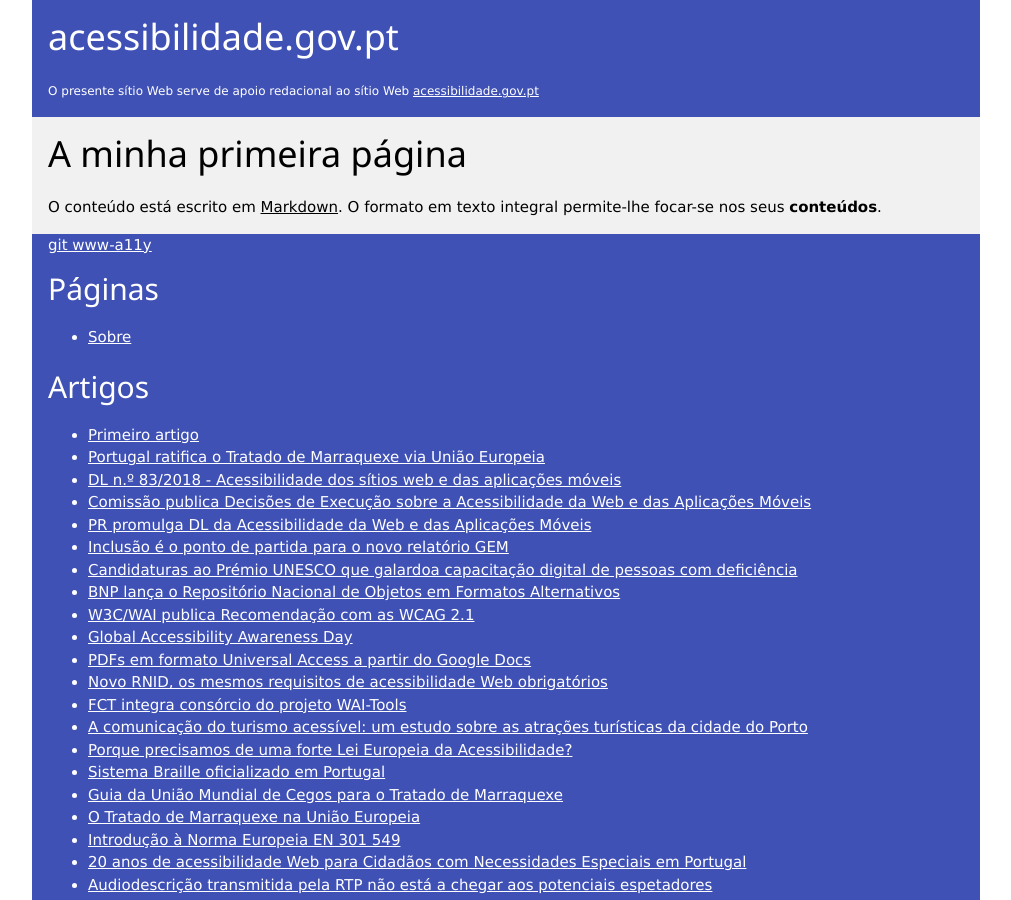
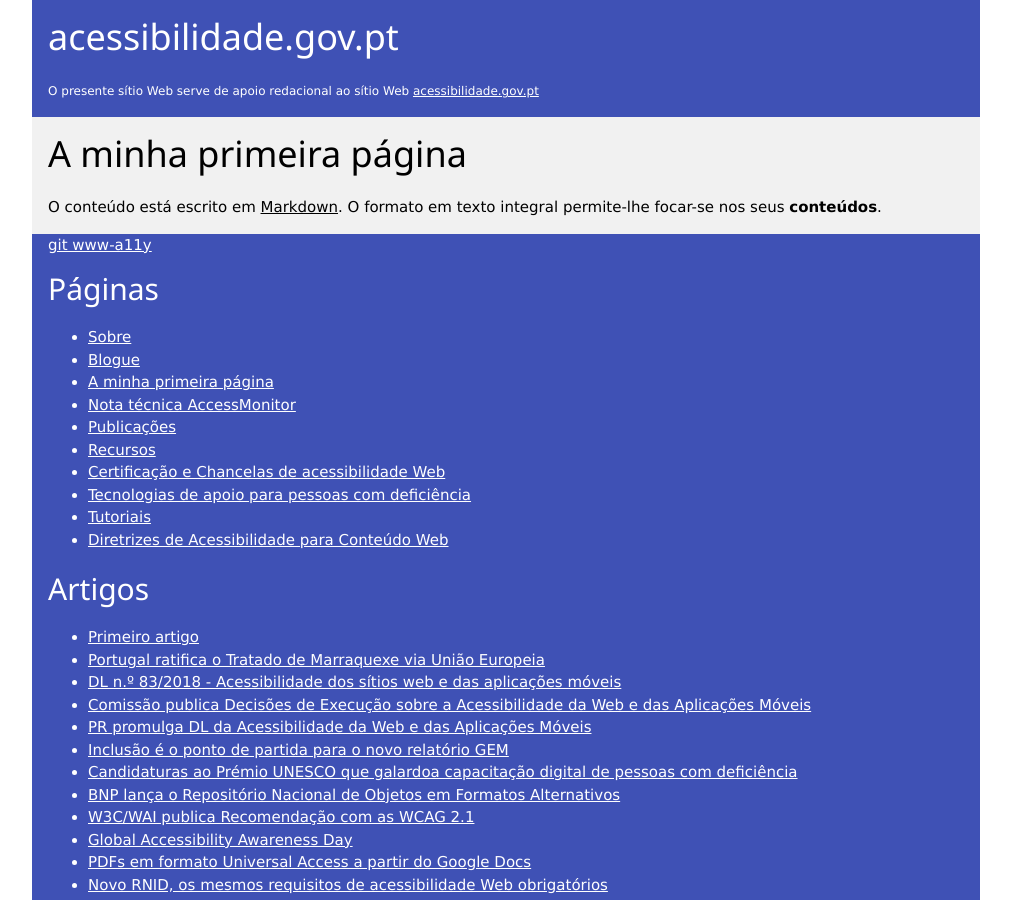
Before and after one commit to jorgeponto/www-a11y, a Jekyll site: the page built from index.md, in a window 1280 px wide and 900 px high. Shown: the whole window, without its empty margins (134-1145 px from the left). Built offline with Jekyll 4.4.1, drawn with Linux system fonts in a browser that asks for light colours.

Commit message:
Update default.html

```diff
--- a/_layouts/default.html
+++ b/_layouts/default.html
@@ -20,7 +20,9 @@
       <h2 id="site">Páginas</h2>
     <nav aria-labelledby="site">
       <ul>
-        <li><a href="/www-a11y/about">Sobre</a></li>
+        {% for page in site.pages %}
+        <li {% if page.url == post.url %}aria-current="page"{% endif %}><a href="/www-a11y{{ page.url }}">{{ page.title }}</a></li>
+        {% endfor %}
       </ul>
     </nav>
       <h2 id="blog">Artigos</h2>
```
